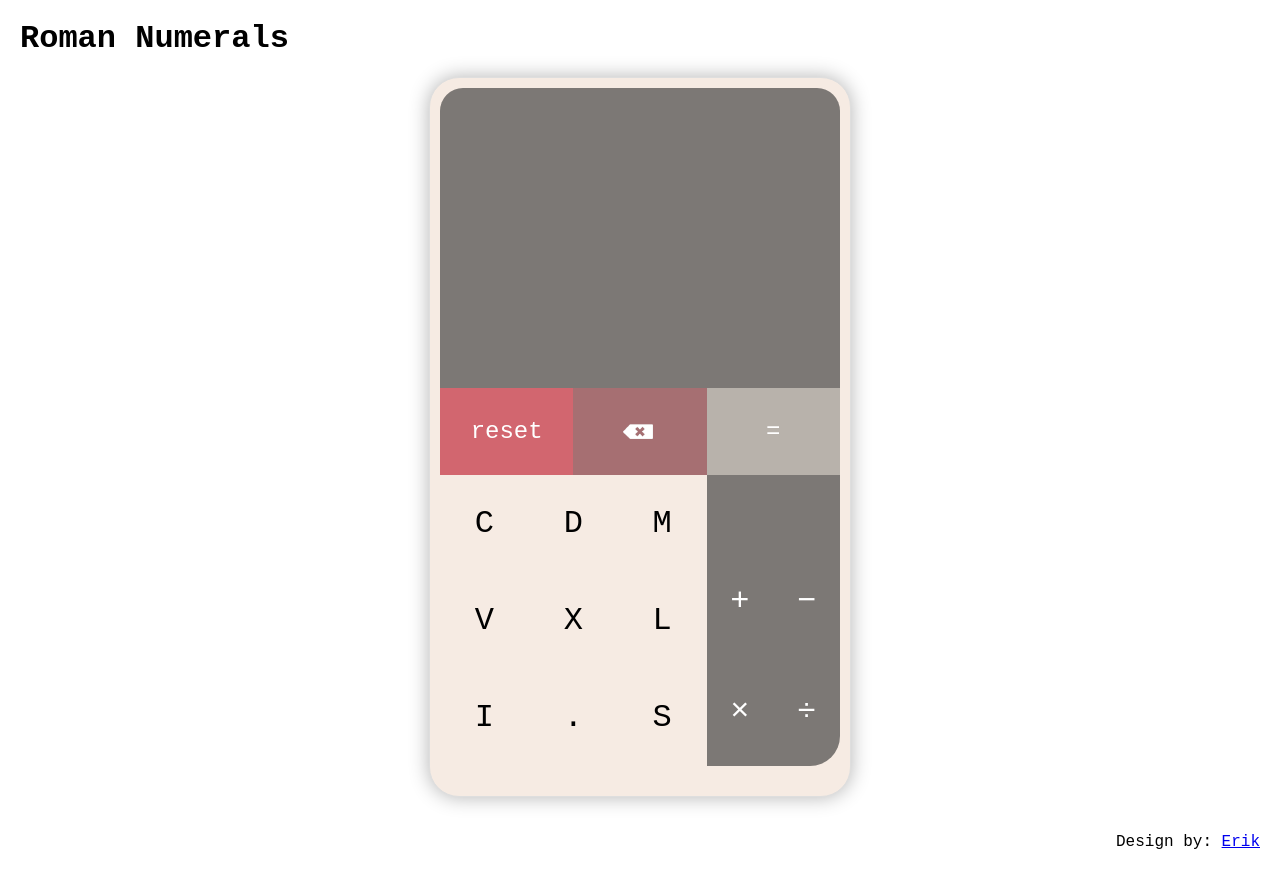
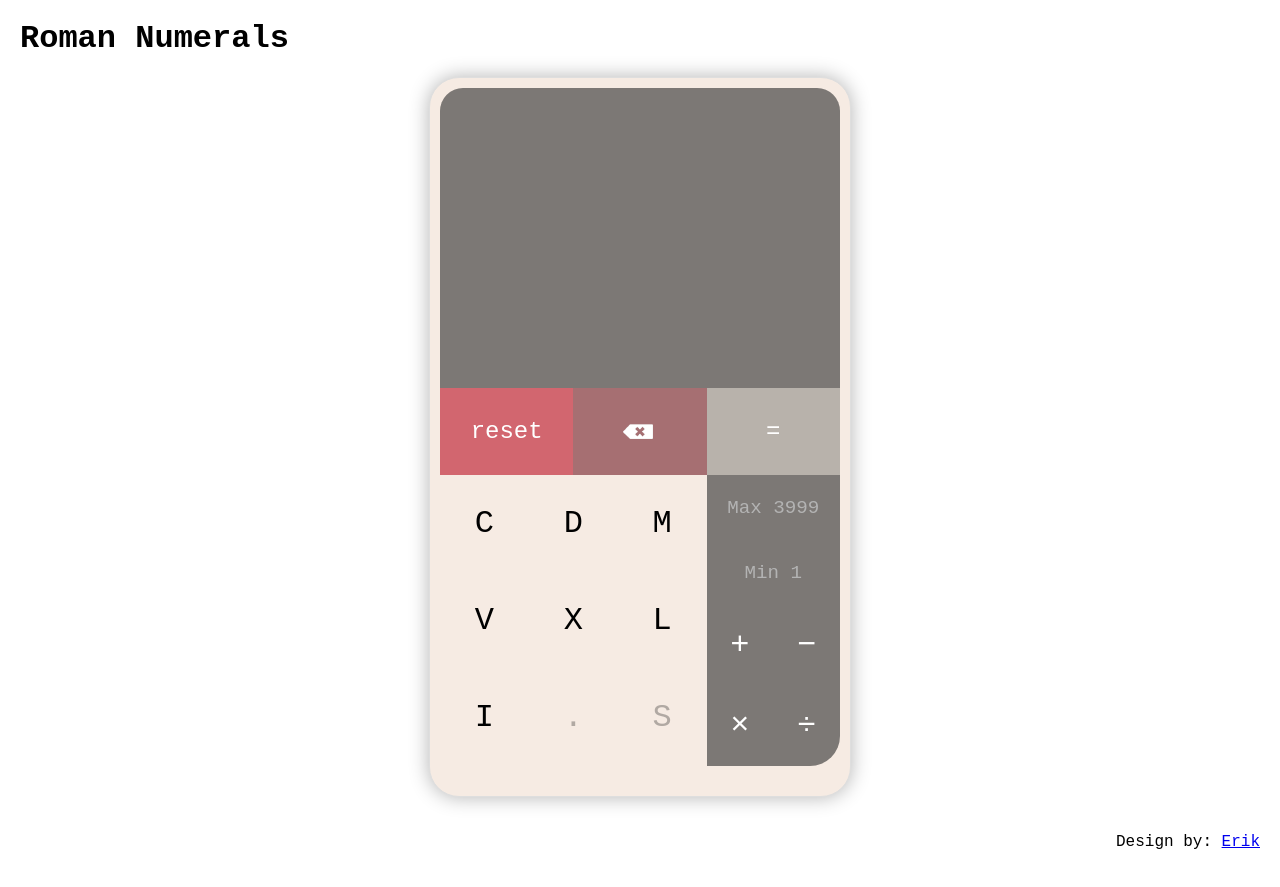
Before and after one commit to Hahiii/roman-numerals-challenge, a React (Create React App) app: page / in a window 1280 px wide. Built offline with nearby package versions, Linux system fonts and the light colour scheme.

Commit message:
update validation

```diff
--- a/src/Calculator.css
+++ b/src/Calculator.css
@@ -46,27 +46,27 @@
 }
 
 .control:nth-child(1) {
-  background: var(--resetBackground)
+  background: var(--resetBackground);
 }
 
 .control:nth-child(2) {
-  background: var(--backSpaceBackground)
+  background: var(--backSpaceBackground);
 }
 
 .control:nth-child(3) {
-  background: var(--calcBackground)
+  background: var(--calcBackground);
 }
 
 .control:nth-child(1):active {
-  background: var(--activeResetBackground)
+  background: var(--activeResetBackground);
 }
 
 .control:nth-child(2):active {
-  background: var(--activeBackSpaceBackground)
+  background: var(--activeBackSpaceBackground);
 }
 
 .control:nth-child(3):active {
-  background: var(--activeCalcBackground)
+  background: var(--activeCalcBackground);
 }
 
 .control:nth-child(3)[disabled]:active {
@@ -99,6 +99,12 @@
   flex: 1;
   color: var(--whiteColor);
   background-color: #7c7875;
+}
+
+.calc-item:nth-child(1),
+.calc-item:nth-child(2) {
+  font-size: 1.2rem;
+  color: rgb(179, 179, 179);
 }
 
 .calc-item:focus {
--- a/src/Calculator.js
+++ b/src/Calculator.js
@@ -19,10 +19,25 @@ function Calculator() {
     let error = false;
 
     const calculate = () => {
+        let result = runCalculation();
+        result ? setResult(decimalRoman(result)) : setResult(errorMsg);
+        if (result) {
+            setLeftNum(decimalRoman(result));
+        } else {
+            setLeftNum("");
+        }
+        setRightNum("");
+        setOperationSign({
+            label: "",
+            value: ""
+        });
+    }
+
+    const runCalculation = () => {
         let leftNumDecimal = romanNumeralsDecimal(leftNum);
         let rightNumDecimal = romanNumeralsDecimal(rightNum);
+        let result = 0;
 
-        let result = 0;
         switch (operationSign.value) {
             case "add":
                 result = leftNumDecimal + rightNumDecimal;
@@ -36,28 +51,24 @@ function Calculator() {
             case "division":
                 result = leftNumDecimal / rightNumDecimal;
                 break;
+            default:
+                result = 0;
+                break;
         }
 
-        decimalRoman(result) && result < 4000 && result > 0 ?
-            setResult(decimalRoman(result)) :
-            setResult(errorMsg);
-        if (result < 4000 && result > 0) {
-            setLeftNum(decimalRoman(result));
-        } else {
-            setLeftNum("");
-        }
-        setRightNum("");
-        setOperationSign({
-            label: "",
-            value: ""
-        });
+        return result < 3999 && result > 0 ?
+            result :
+            false;
     }
 
     const checkInput = () => {
         let isCorrect = (romanNumeralsDecimal(leftNum) === Number(romanNumeralsDecimal(leftNum)));
         if (rightNum) {
-            isCorrect = (romanNumeralsDecimal(leftNum) === Number(romanNumeralsDecimal(leftNum))) &&
-                (romanNumeralsDecimal(rightNum) === Number(romanNumeralsDecimal(rightNum)));
+            let value = runCalculation();
+            if (!value) {
+                error = true;
+                return value;
+            }
         }
         error = !isCorrect;
         return isCorrect;
@@ -119,7 +130,7 @@ function Calculator() {
                 <div className="keyboard">
                     <div className="controls-container">
                         <button className="control" onClick={reset}>reset</button>
-                        <button className="control icon-button"><img src={deleteIcon} onClick={backspace} /></button>
+                        <button className="control icon-button"><img src={deleteIcon} onClick={backspace} alt="backspace icon" /></button>
                         <button className="control" disabled={!rightNum || error} onClick={() => {
                             if (rightNum && !error) {
                                 calculate();
@@ -133,12 +144,12 @@ function Calculator() {
                                     handleClick(romanLetter);
                                 }} key={romanLetter.id}>{romanLetter.val}</button>
                             })}
-                            <button className="val-item" disabled={error}>.</button>
-                            <button className="val-item" disabled={error}>S</button>
+                            <button className="val-item" disabled={true}>.</button>
+                            <button className="val-item" disabled={true}>S</button>
                         </div>
                         <div className="calc-controls-container">
-                            <button className="calc-item"></button>
-                            <button className="calc-item"></button>
+                            <button className="calc-item" disabled={true}>Max 3999</button>
+                            <button className="calc-item" disabled={true}>Min 1</button>
                             {
                                 operationsList.map((operation) => {
                                     return (
```
